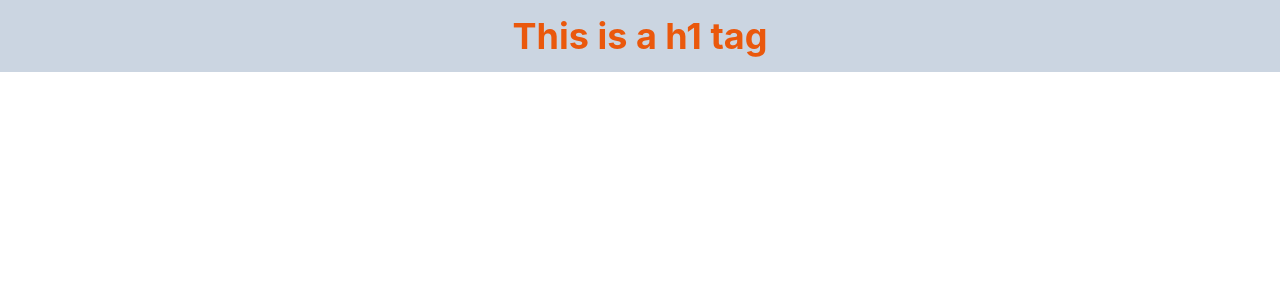
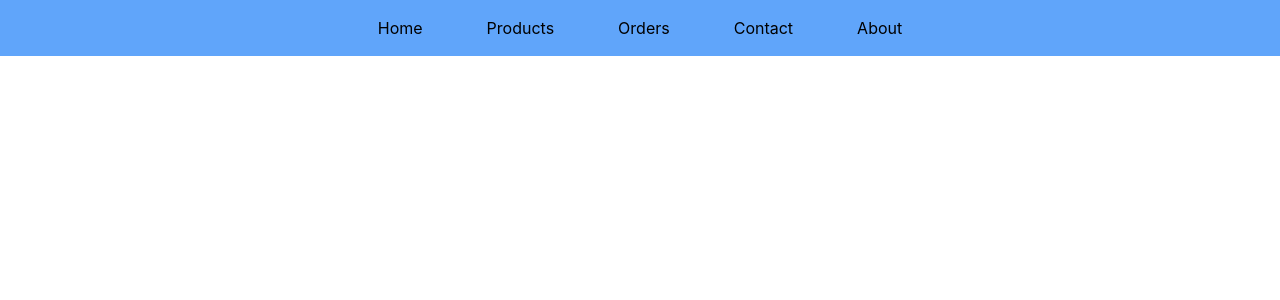
Before and after one commit to SunitCorneleous/price-club, a React (Create React App) app: page /about in a window 1280 px wide. Shown: the top 300 px of the page. Built offline with nearby package versions, Linux system fonts and the light colour scheme.

Commit message:
navbar and hero icons added

```diff
--- a/package.json
+++ b/package.json
@@ -3,6 +3,7 @@
   "version": "0.1.0",
   "private": true,
   "dependencies": {
+    "@heroicons/react": "^2.0.11",
     "@testing-library/jest-dom": "^5.16.5",
     "@testing-library/react": "^13.4.0",
     "@testing-library/user-event": "^13.5.0",
--- a/src/App.js
+++ b/src/App.js
@@ -1,11 +1,10 @@
 import "./App.css";
+import NavBar from "./components/NavBar/NavBar";
 
 function App() {
   return (
     <div className="App">
-      <h1 className="text-4xl font-bold text-orange-600 bg-slate-300 py-4">
-        This is a h1 tag
-      </h1>
+      <NavBar></NavBar>
     </div>
   );
 }
--- /dev/null
+++ b/src/components/Link/Link.js
@@ -0,0 +1,11 @@
+import React from "react";
+
+const Link = ({ route }) => {
+  return (
+    <li className="px-8">
+      <a href={route.path}>{route.name}</a>
+    </li>
+  );
+};
+
+export default Link;
--- /dev/null
+++ b/src/components/NavBar/NavBar.js
@@ -0,0 +1,24 @@
+import React from "react";
+import Link from "../Link/Link";
+
+const NavBar = () => {
+  const routes = [
+    { id: 1, name: "Home", path: "/home" },
+    { id: 2, name: "Products", path: "/products" },
+    { id: 3, name: "Orders", path: "/orders" },
+    { id: 4, name: "Contact", path: "/contact" },
+    { id: 5, name: "About", path: "/about" },
+  ];
+
+  return (
+    <nav className="py-4 bg-blue-400">
+      <ul className="md:flex justify-center">
+        {routes.map(route => (
+          <Link key={route.id} route={route}></Link>
+        ))}
+      </ul>
+    </nav>
+  );
+};
+
+export default NavBar;
```
Also changed, not shown: 1 other file (tests, documents, lock files or other folders).
